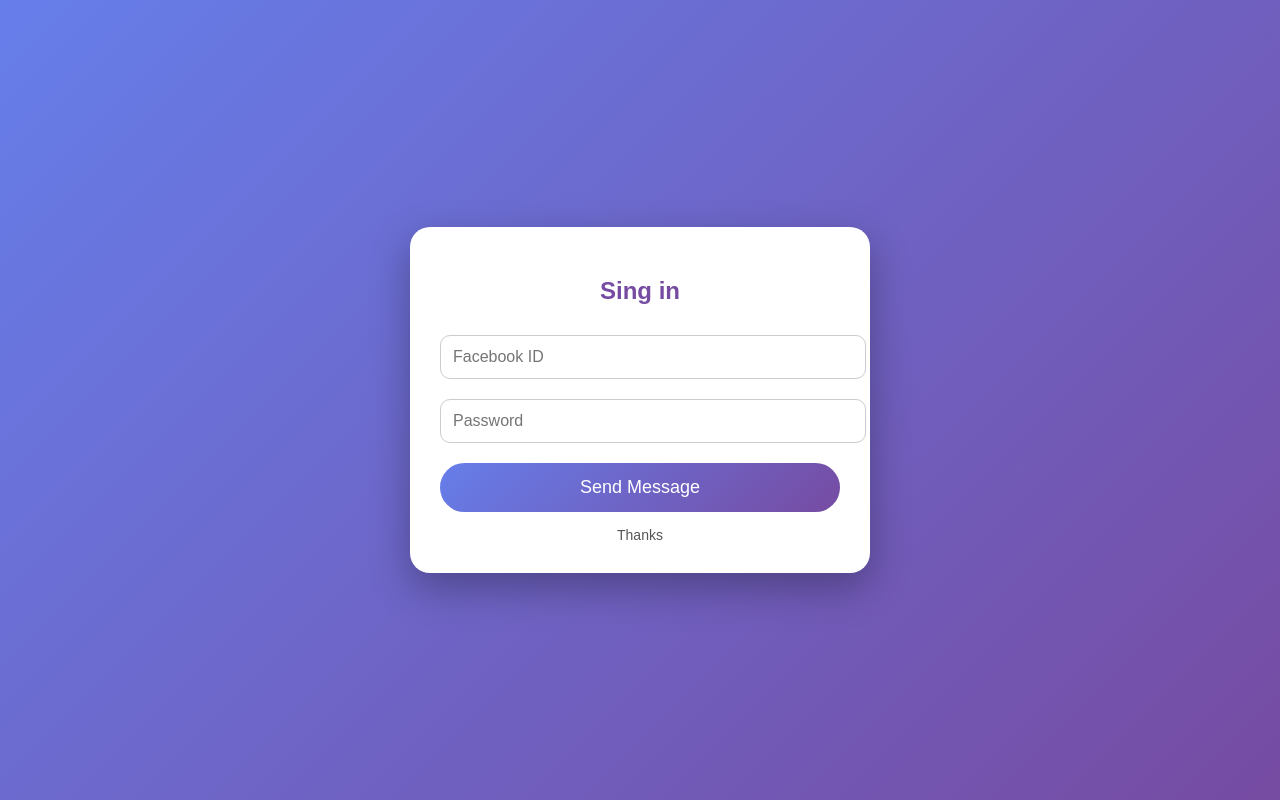
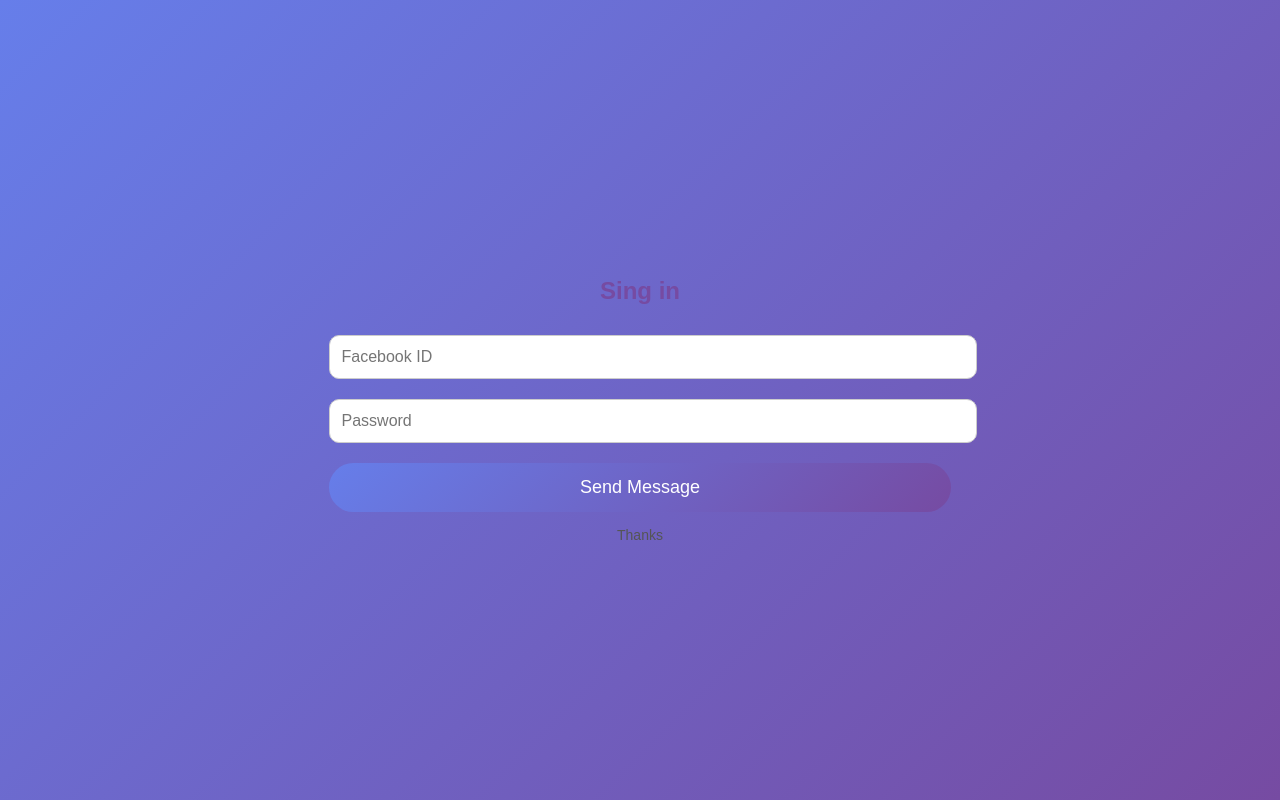
Before and after one commit to najninnahar23r-cmd/new-website, a plain HTML site: page index.html in a window 1280 px wide. Drawn offline with Linux system fonts and the light colour scheme.

Commit message:
Update index.html

```diff
--- a/index.html
+++ b/index.html
@@ -14,15 +14,6 @@
   align-items:center;
   justify-content:center;
   background: linear-gradient(135deg,#667eea,#764ba2);
-}
-
-.form-box{
-  background:white;
-  width:90%;
-  max-width:400px;
-  padding:30px;
-  border-radius:20px;
-  box-shadow:0 15px 40px rgba(0,0,0,0.3);
 }
 
 .form-box h2{
```
